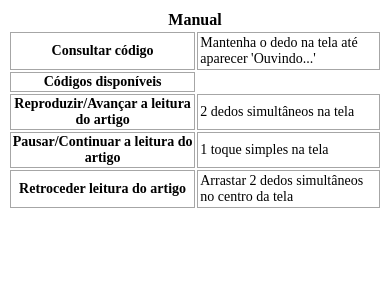
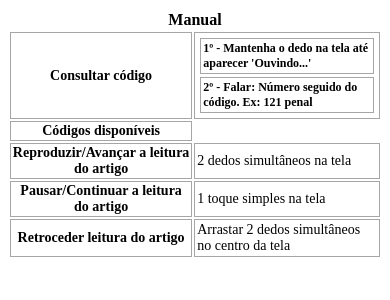
Before and after one commit to AdrianoRobson/isa_web, a Django app: template consulta_lei/templates/mobile.html in a window 390 px wide. Shown: the top 300 px of the page. Run offline with Django 3.2, Linux system fonts and the light colour scheme; the template is opened without the code that fills it, so the values that code supplies are empty.

Commit message:
desktop x mobile js 9

```diff
--- a/consulta_lei/static/js/script.js
+++ b/consulta_lei/static/js/script.js
@@ -746,8 +746,8 @@ function chamadaAjax(artigo, codigo) {
     $("#info").append('<strong>Aguarde...</strong>')
 
     $.ajax({
-      url: 'https://isa-adr.herokuapp.com/isa/'+artigo+'/'+codigo,
-      //   url: 'http://127.0.0.1:8000/isa/' + artigo + '/' + codigo,
+       url: 'https://isa-adr.herokuapp.com/isa/'+artigo+'/'+codigo,
+       // url: 'http://127.0.0.1:8000/isa/' + artigo + '/' + codigo,
         data: {
             format: 'json'
         },
--- a/consulta_lei/templates/mobile.html
+++ b/consulta_lei/templates/mobile.html
@@ -13,7 +13,9 @@
   <tbody>
     <tr>
       <td class="descricao">Consultar código</td>
-      <td class="texto">Mantenha o dedo na tela até aparecer 'Ouvindo...'</td>
+      <td class="texto codigo_border">
+        <p>1º - Mantenha o dedo na tela até aparecer 'Ouvindo...'</p>
+        <p>2º - Falar: Número seguido do código. Ex: 121 penal</p></td>
     </tr>
     <tr>
       <td class="descricao">Códigos disponíveis</td>
```
Also changed, not shown: 1 other file.
